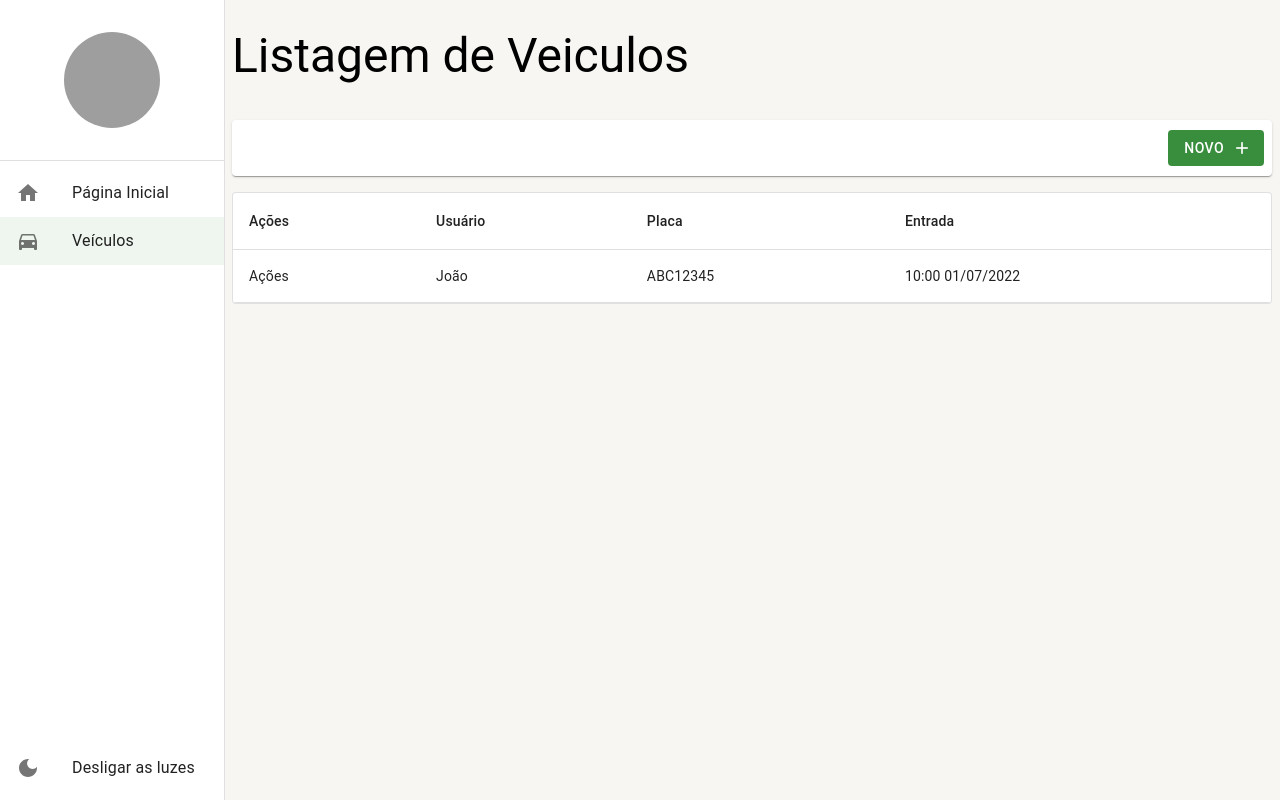
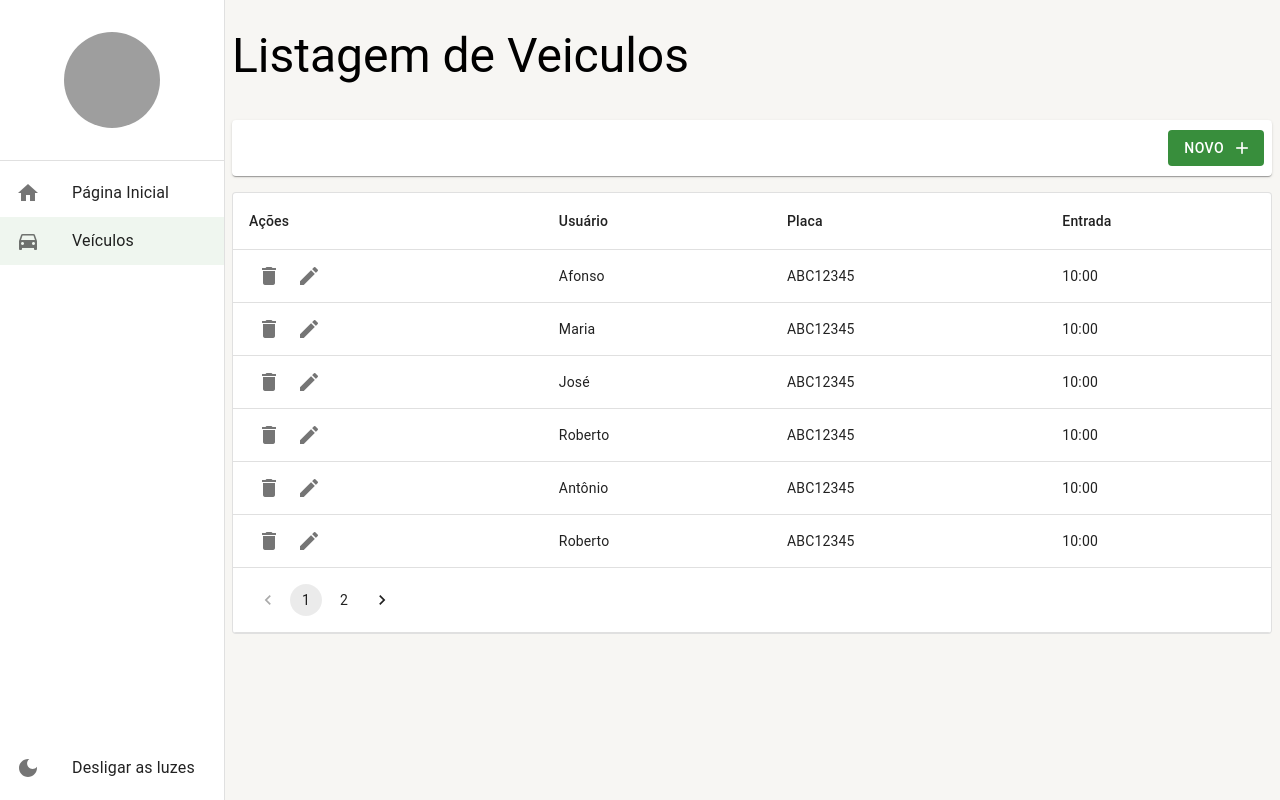
Before and after one commit to Pedro-Afonso/estacionamento-react, a React (Create React App) app: page /veiculos in a window 1280 px wide. Built offline with nearby package versions, Linux system fonts and the light colour scheme; data requests are answered from the project's data file; grey boxes are pictures that could not be loaded.

Commit message:
feat: Configurações na listagem de veiculos

```diff
--- a/mock/database.json
+++ b/mock/database.json
@@ -1,5 +1,5 @@
 {
-    "veiculos":[
+  "veiculos": [
     {
       "id": 1,
       "usuario": "Afonso",
@@ -9,12 +9,6 @@
     {
       "id": 2,
       "usuario": "Maria",
-            "placa": "ABC12345",
-            "entrada": "10:00"
-        },
-        {
-            "id": 3,
-            "usuario": "João",
       "placa": "ABC12345",
       "entrada": "10:00"
     },
--- a/src/pages/ListagemDeVeiculos.tsx
+++ b/src/pages/ListagemDeVeiculos.tsx
@@ -1,16 +1,68 @@
+import { useEffect, useMemo, useState } from "react";
+import { useNavigate, useSearchParams } from "react-router-dom";
 import {
+  Icon,
+  IconButton,
+  LinearProgress,
+  Pagination,
   Paper,
   Table,
   TableBody,
   TableCell,
   TableContainer,
+  TableFooter,
   TableHead,
   TableRow,
 } from "@mui/material";
+
+import { Environment } from "../shared/environment";
+import {
+  VeiculosService,
+  IListagemVeiculo,
+} from "../shared/services/api/veiculos/VeiculosService";
 import { FerramentasDaListagem } from "../shared/components";
 import { LayoutBaseDaPagina } from "../shared/layout";
 
 export const ListagemDeVeiculos = () => {
+  const [searchParams, setSearchParams] = useSearchParams();
+
+  const navigate = useNavigate();
+
+  const [rows, setRows] = useState<IListagemVeiculo[]>([]);
+  const [totalCount, setTotalCount] = useState(0);
+  const [isLoading, setIsLoading] = useState(true);
+
+  const pagina = useMemo(() => {
+    return Number(searchParams.get("pagina") || 1);
+  }, [searchParams]);
+
+  useEffect(() => {
+    setIsLoading(true);
+    VeiculosService.getAll(pagina).then((res) => {
+      setIsLoading(false);
+
+      if (res instanceof Error) {
+        alert(res.message);
+      } else {
+        setTotalCount(res.totalCount);
+        setRows(res.data);
+      }
+    });
+  }, [pagina]);
+
+  const handleDelete = (id: number) => {
+    if (window.confirm("Realmente deseja apagar?")) {
+      VeiculosService.deleteById(id).then((result) => {
+        if (result instanceof Error) {
+          alert(result.message);
+        } else {
+          setRows((oldRows) => [...oldRows.filter((oldRow) => oldRow.id !== id)]);
+          alert("Registro apagado com sucesso!");
+        }
+      });
+    }
+  };
+
   return (
     <LayoutBaseDaPagina
       titulo="Listagem de Veiculos"
@@ -27,13 +79,44 @@ export const ListagemDeVeiculos = () => {
             </TableRow>
           </TableHead>
           <TableBody>
-            <TableRow>
-              <TableCell>Ações</TableCell>
-              <TableCell>João</TableCell>
-              <TableCell>ABC12345</TableCell>
-              <TableCell>10:00 01/07/2022</TableCell>
-            </TableRow>
+            {rows.map((row) => (
+              <TableRow key={row.id}>
+                <TableCell size="small">
+                  <IconButton onClick={() => handleDelete(row.id)}>
+                    <Icon>delete</Icon>
+                  </IconButton>
+                  <IconButton onClick={() => navigate(`/veiculos/detalhe/${row.id}`)}>
+                    <Icon>edit</Icon>
+                  </IconButton>
+                </TableCell>
+                <TableCell>{row.usuario}</TableCell>
+                <TableCell>{row.placa}</TableCell>
+                <TableCell>{row.entrada}</TableCell>
+              </TableRow>
+            ))}
           </TableBody>
+          <TableFooter>
+            {isLoading && (
+              <TableRow>
+                <TableCell colSpan={4}>
+                  <LinearProgress variant="indeterminate" />
+                </TableCell>
+              </TableRow>
+            )}
+            {totalCount > Environment.LIMITE_DE_LINHAS && (
+              <TableRow>
+                <TableCell colSpan={4}>
+                  <Pagination
+                    page={pagina}
+                    count={Math.ceil(totalCount / Environment.LIMITE_DE_LINHAS)}
+                    onChange={(_, newPage) =>
+                      setSearchParams({ pagina: newPage.toString() })
+                    }
+                  />
+                </TableCell>
+              </TableRow>
+            )}
+          </TableFooter>
         </Table>
       </TableContainer>
     </LayoutBaseDaPagina>
```
Lines whose indentation alone changed are shown as unchanged.
